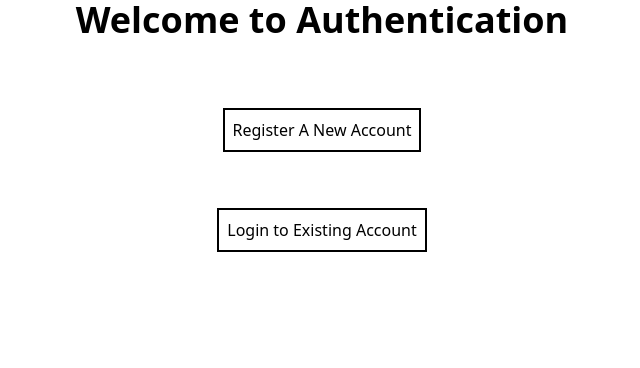
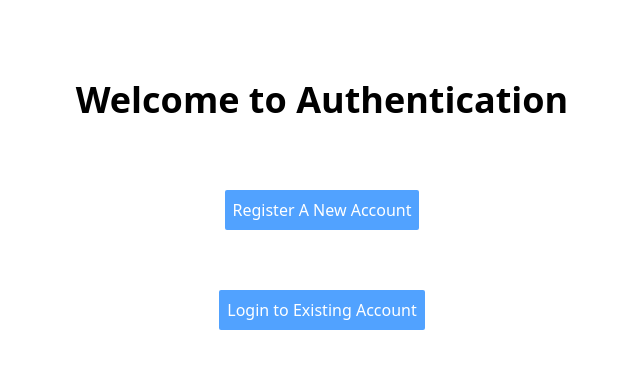
Before and after one commit to Sally1485/authentication, a plain HTML site: page index.html in a window 1280 px wide. Shown: the whole page, without its empty margins (318-958 px from the left). Drawn offline with nearby package versions, Linux system fonts and the light colour scheme.

Commit message:
changes to links

```diff
--- a/index.html
+++ b/index.html
@@ -10,10 +10,10 @@
 </head>
 
 <body>
-<h1 class="text-4xl font-bold text-center">Welcome to Authentication </h1>
+<h1 class="text-4xl font-bold text-center mt-20">Welcome to Authentication </h1>
 <div class="flex flex-col justify-around items-center mt-10  h-[200px]">
-    <a href="./register.html" class="border-2 p-2">Register A New Account</a>
-    <a href="./login.html" class="border-2 p-2">Login to Existing Account</a>
+    <a href="./register.html" class="border-2 p-2 bg-blue-400 rounded text-white">Register A New Account</a>
+    <a href="./login.html" class="border-2 p-2 bg-blue-400 rounded text-white">Login to Existing Account</a>
 </div>
 </body>
 
```
